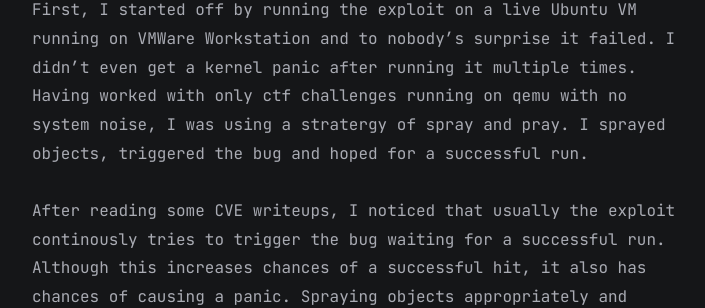
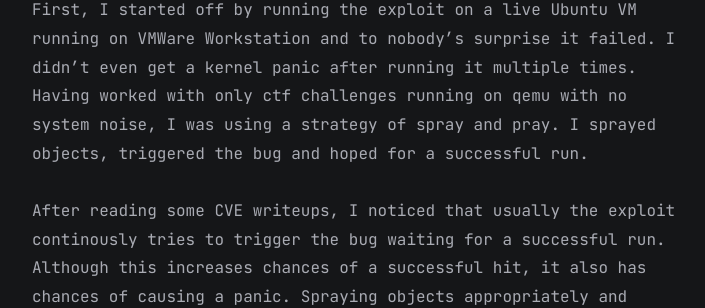
Before and after one commit to k1R4/k1r4.github.io, a Jekyll site: the page built from all_collections/_posts/2023-08-21-cve_2022_0185.md, in a window 1280 px wide and 900 px high, scrolled down 4663 px. Shown: the part 261-569 px from the top of the window, without its empty margins (283-988 px from the left). Built offline with Jekyll 4.4.1, drawn with Linux system fonts in a browser that asks for light colours.

Commit message:
[Fix] typo

```diff
--- a/all_collections/_posts/2023-08-21-cve_2022_0185.md
+++ b/all_collections/_posts/2023-08-21-cve_2022_0185.md
@@ -85,7 +85,7 @@ static inline void __list_del(struct list_head * prev, struct list_head * next)
 ## Barebones to a live system
 I initially wrote the exploit by copying the kernel image and using a CTF challenge like setup with qemu and a minimal rootfs. This was a good decision in hindsight. Debugging a standard installation of Ubuntu on a VM through kgdb was too slow. Maybe using kgdboe might've been faster but either way rebooting the VM would've been a hassle. This definitely sped up the whole process and I will probably follow this until I find a less janky method that is at least equally as fast.
 
-First, I started off by running the exploit on a live Ubuntu VM running on VMWare Workstation and to nobody's surprise it failed. I didn't even get a kernel panic after running it multiple times. Having worked with only ctf challenges running on qemu with no system noise, I was using a stratergy of spray and pray. I sprayed objects, triggered the bug and hoped for a successful run.
+First, I started off by running the exploit on a live Ubuntu VM running on VMWare Workstation and to nobody's surprise it failed. I didn't even get a kernel panic after running it multiple times. Having worked with only ctf challenges running on qemu with no system noise, I was using a strategy of spray and pray. I sprayed objects, triggered the bug and hoped for a successful run.
 
 After reading some CVE writeups, I noticed that usually the exploit continously tries to trigger the bug waiting for a successful run. Although this increases chances of a successful hit, it also has chances of causing a panic. Spraying objects appropriately and grooming the slabs will decrease chances of a panic. This requires some tweaking and fiddling. I ended up doing it like a caveman, by trial and error. There are probably much better ways to do.
 
```
Also changed, not shown: all_collections/_posts/2023-02-23-cs2100.md (+1 -1 lines), all_collections/_posts/2024-01-01-text_editor.md (+1 -1 lines).
